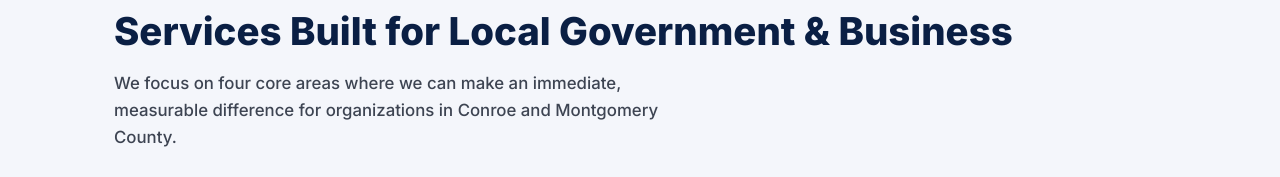
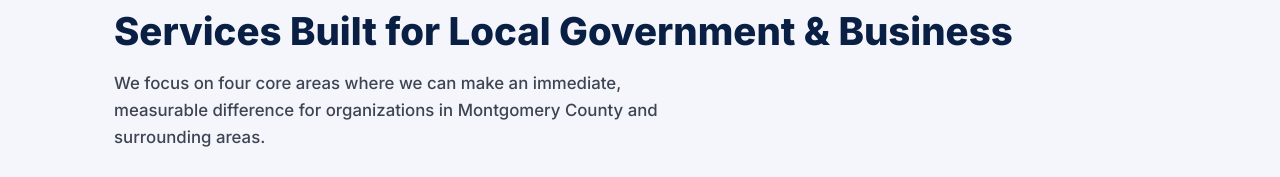
Before and after one commit to omence/FewAndFamilyIT, a React (Vite) app: page / in a window 1280 px wide. Shown: the part 775-952 px from the top of the page. Built offline with nearby package versions, Linux system fonts and the light colour scheme; no server answers.

Commit message:
Update Services.jsx

```diff
--- a/src/components/Services.jsx
+++ b/src/components/Services.jsx
@@ -35,7 +35,7 @@
         <h2 id="services-heading" className="section-title">Services Built for Local Government &amp; Business</h2>
         <p className={`section-subtitle ${styles.intro}`}>
           We focus on four core areas where we can make an immediate, measurable difference
-          for organizations in Conroe and Montgomery County.
+          for organizations in Montgomery County and surrounding areas.
         </p>
         <ul className={styles.grid}>
           {services.map((s) => (
```
